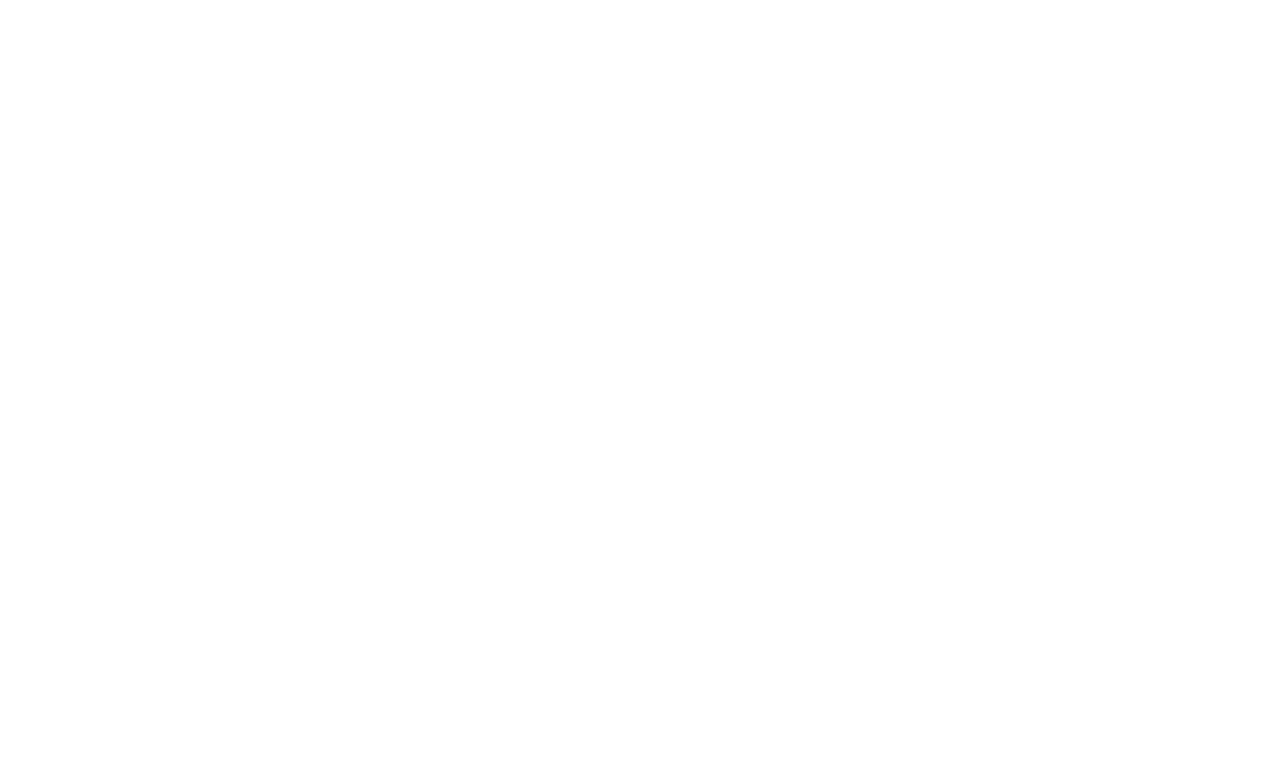
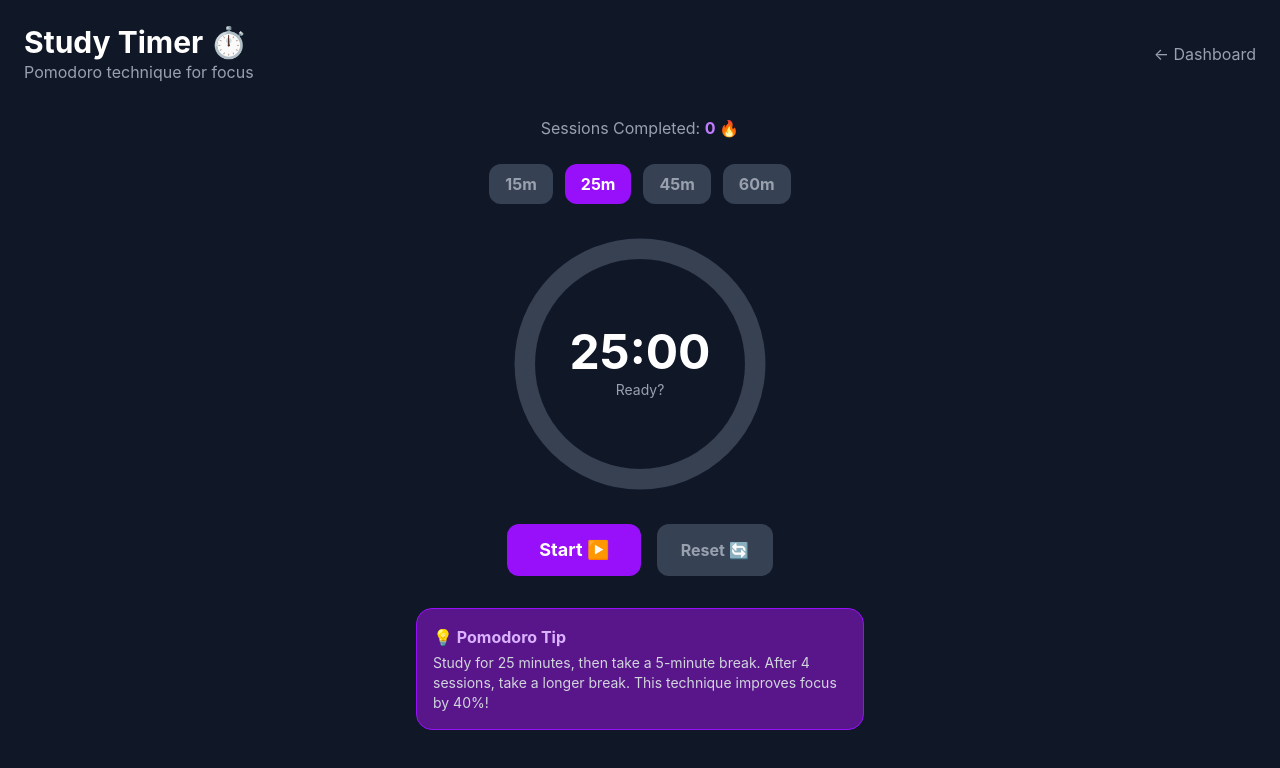
Before and after one commit to durgamahicherla/VIDHA, a React (Vite) app: page /timer in a window 1280 px wide. Before the commit this address had no page. Shown: the top 768 px of the page. Built offline with nearby package versions, Linux system fonts and the light colour scheme.

Commit message:
Added Timer feature + Dashboard navigation complete

```diff
--- a/package.json
+++ b/package.json
@@ -10,6 +10,7 @@
     "preview": "vite preview"
   },
   "dependencies": {
+    "framer-motion": "^12.42.2",
     "react": "^19.2.6",
     "react-dom": "^19.2.6",
     "react-router-dom": "^7.15.1"
--- a/src/App.jsx
+++ b/src/App.jsx
@@ -6,6 +6,7 @@
 import Quiz from './Quiz'
 import AuraChat from './AuraChat'
 import StudyPlan from './StudyPlan'
+import Timer from './Timer'
 
 function App() {
   return (
@@ -18,6 +19,7 @@
         <Route path="/quiz" element={<Quiz />} />
         <Route path="/aura" element={<AuraChat />} />
         <Route path="/studyplan" element={<StudyPlan />} />
+        <Route path="/timer" element={<Timer />} />
       </Routes>
     </BrowserRouter>
   )
--- a/src/Dashboard.jsx
+++ b/src/Dashboard.jsx
@@ -43,7 +43,7 @@
         </div>
       </div>
 
-      <div className="grid grid-cols-3 gap-4 mb-8">
+      <div className="grid grid-cols-4 gap-4 mb-8">
         <button
           onClick={() => navigate('/studyplan')}
           className="bg-purple-700 hover:bg-purple-600 p-4 rounded-2xl text-center"
@@ -64,6 +64,13 @@
         >
           <p className="text-2xl mb-1">🤖</p>
           <p className="text-white font-bold text-sm">Ask Aura</p>
+        </button>
+        <button
+          onClick={() => navigate('/timer')}
+          className="bg-orange-700 hover:bg-orange-600 p-4 rounded-2xl text-center"
+        >
+          <p className="text-2xl mb-1">⏱️</p>
+          <p className="text-white font-bold text-sm">Timer</p>
         </button>
       </div>
 
--- a/src/Login.jsx
+++ b/src/Login.jsx
@@ -1,14 +1,31 @@
 import { Link } from 'react-router-dom'
+import { motion } from 'framer-motion'
 
 function Login() {
   return (
     <div className="min-h-screen bg-gray-900 flex items-center justify-center">
-      <div className="bg-gray-800 p-8 rounded-2xl shadow-2xl w-full max-w-md">
-        <div className="text-center mb-8">
+      <motion.div
+        initial={{ opacity: 0, y: 40 }}
+        animate={{ opacity: 1, y: 0 }}
+        transition={{ duration: 0.5 }}
+        className="bg-gray-800 p-8 rounded-2xl shadow-2xl w-full max-w-md"
+      >
+        <motion.div
+          initial={{ opacity: 0 }}
+          animate={{ opacity: 1 }}
+          transition={{ delay: 0.2 }}
+          className="text-center mb-8"
+        >
           <h1 className="text-4xl font-bold text-white">VIDHA 🚀</h1>
           <p className="text-purple-400 mt-2">Learn. Adapt. Grow.</p>
-        </div>
-        <div className="space-y-4">
+        </motion.div>
+
+        <motion.div
+          initial={{ opacity: 0 }}
+          animate={{ opacity: 1 }}
+          transition={{ delay: 0.3 }}
+          className="space-y-4"
+        >
           <div>
             <label className="text-gray-400 text-sm mb-1 block">Email</label>
             <input
@@ -17,6 +34,7 @@
               className="w-full bg-gray-700 text-white rounded-xl px-4 py-3 outline-none focus:ring-2 focus:ring-purple-500"
             />
           </div>
+
           <div>
             <label className="text-gray-400 text-sm mb-1 block">Password</label>
             <input
@@ -25,17 +43,21 @@
               className="w-full bg-gray-700 text-white rounded-xl px-4 py-3 outline-none focus:ring-2 focus:ring-purple-500"
             />
           </div>
-          <button className="w-full bg-purple-600 hover:bg-purple-700 text-white font-bold py-3 rounded-xl transition-all duration-200">
+
+          <button
+           onClick={() => window.location.href = '/dashboard'}
+           className="w-full bg-purple-600 hover:bg-purple-700 text-white font-bold py-3 rounded-xl transition-all duration-200 cursor-pointer">
             Login
           </button>
-        </div>
+        </motion.div>
+
         <p className="text-gray-400 text-center mt-6">
           Don't have an account?{" "}
           <Link to="/signup" className="text-purple-400 hover:underline">
             Sign Up
           </Link>
         </p>
-      </div>
+      </motion.div>
     </div>
   )
 }
--- a/src/Signup.jsx
+++ b/src/Signup.jsx
@@ -40,8 +40,10 @@
               <option value="telugu">Telugu</option>
             </select>
           </div>
-          <button className="w-full bg-purple-600 hover:bg-purple-700 text-white font-bold py-3 rounded-xl transition-all duration-200">
-            Create Account
+          <button
+          onClick={() => window.location.href = '/mood'}
+          className="w-full bg-purple-600 hover:bg-purple-700 text-white font-bold py-3 rounded-xl transition-all duration-200 cursor-pointer">
+           Create Account
           </button>
         </div>
         <p className="text-gray-400 text-center mt-6">
--- /dev/null
+++ b/src/Timer.jsx
@@ -0,0 +1,153 @@
+import { useState, useEffect } from 'react'
+import { useNavigate } from 'react-router-dom'
+import { motion } from 'framer-motion'
+
+function Timer() {
+  const navigate = useNavigate()
+  const [minutes, setMinutes] = useState(25)
+  const [seconds, setSeconds] = useState(0)
+  const [isRunning, setIsRunning] = useState(false)
+  const [sessions, setSessions] = useState(0)
+  const [selectedTime, setSelectedTime] = useState(25)
+
+  useEffect(() => {
+    let interval = null
+    if (isRunning) {
+      interval = setInterval(() => {
+        if (seconds === 0) {
+          if (minutes === 0) {
+            setIsRunning(false)
+            setSessions(sessions + 1)
+            setMinutes(selectedTime)
+            setSeconds(0)
+          } else {
+            setMinutes(minutes - 1)
+            setSeconds(59)
+          }
+        } else {
+          setSeconds(seconds - 1)
+        }
+      }, 1000)
+    }
+    return () => clearInterval(interval)
+  }, [isRunning, minutes, seconds])
+
+  const reset = () => {
+    setIsRunning(false)
+    setMinutes(selectedTime)
+    setSeconds(0)
+  }
+
+  const selectTime = (time) => {
+    setSelectedTime(time)
+    setMinutes(time)
+    setSeconds(0)
+    setIsRunning(false)
+  }
+
+  const progress = ((selectedTime * 60 - (minutes * 60 + seconds)) / (selectedTime * 60)) * 100
+
+  return (
+    <div className="min-h-screen bg-gray-900 p-6">
+
+      <div className="flex justify-between items-center mb-8">
+        <div>
+          <h1 className="text-3xl font-bold text-white">Study Timer ⏱️</h1>
+          <p className="text-gray-400">Pomodoro technique for focus</p>
+        </div>
+        <button
+          onClick={() => navigate('/dashboard')}
+          className="text-gray-400 hover:text-white"
+        >
+          ← Dashboard
+        </button>
+      </div>
+
+      {/* Sessions count */}
+      <div className="text-center mb-6">
+        <p className="text-gray-400">Sessions Completed: <span className="text-purple-400 font-bold">{sessions} 🔥</span></p>
+      </div>
+
+      {/* Time selector */}
+      <div className="flex justify-center gap-3 mb-8">
+        {[15, 25, 45, 60].map((time) => (
+          <button
+            key={time}
+            onClick={() => selectTime(time)}
+            className={`px-4 py-2 rounded-xl font-bold transition-all ${
+              selectedTime === time
+                ? 'bg-purple-600 text-white'
+                : 'bg-gray-700 text-gray-400 hover:bg-gray-600'
+            }`}
+          >
+            {time}m
+          </button>
+        ))}
+      </div>
+
+      {/* Timer circle */}
+      <div className="flex justify-center mb-8">
+        <div className="relative w-64 h-64">
+          <svg className="w-64 h-64 -rotate-90" viewBox="0 0 100 100">
+            <circle
+              cx="50" cy="50" r="45"
+              fill="none"
+              stroke="#374151"
+              strokeWidth="8"
+            />
+            <circle
+              cx="50" cy="50" r="45"
+              fill="none"
+              stroke="#7c3aed"
+              strokeWidth="8"
+              strokeDasharray={`${2 * Math.PI * 45}`}
+              strokeDashoffset={`${2 * Math.PI * 45 * (1 - progress / 100)}`}
+              strokeLinecap="round"
+              className="transition-all duration-1000"
+            />
+          </svg>
+          <div className="absolute inset-0 flex flex-col items-center justify-center">
+            <span className="text-5xl font-bold text-white">
+              {String(minutes).padStart(2, '0')}:{String(seconds).padStart(2, '0')}
+            </span>
+            <span className="text-gray-400 text-sm mt-1">
+              {isRunning ? 'Focus! 🧠' : 'Ready?'}
+            </span>
+          </div>
+        </div>
+      </div>
+
+      {/* Controls */}
+      <div className="flex justify-center gap-4 mb-8">
+        <motion.button
+          whileTap={{ scale: 0.95 }}
+          onClick={() => setIsRunning(!isRunning)}
+          className={`px-8 py-3 rounded-xl font-bold text-white text-lg ${
+            isRunning
+              ? 'bg-red-600 hover:bg-red-700'
+              : 'bg-purple-600 hover:bg-purple-700'
+          }`}
+        >
+          {isRunning ? 'Pause ⏸️' : 'Start ▶️'}
+        </motion.button>
+        <button
+          onClick={reset}
+          className="px-6 py-3 rounded-xl font-bold text-gray-400 bg-gray-700 hover:bg-gray-600"
+        >
+          Reset 🔄
+        </button>
+      </div>
+
+      {/* Tips */}
+      <div className="bg-purple-900 border border-purple-600 p-4 rounded-2xl max-w-md mx-auto">
+        <p className="text-purple-300 font-bold mb-1">💡 Pomodoro Tip</p>
+        <p className="text-gray-300 text-sm">
+          Study for 25 minutes, then take a 5-minute break. After 4 sessions, take a longer break. This technique improves focus by 40%!
+        </p>
+      </div>
+
+    </div>
+  )
+}
+
+export default Timer
```
Also changed, not shown: 1 other file (tests, documents, lock files or other folders).
